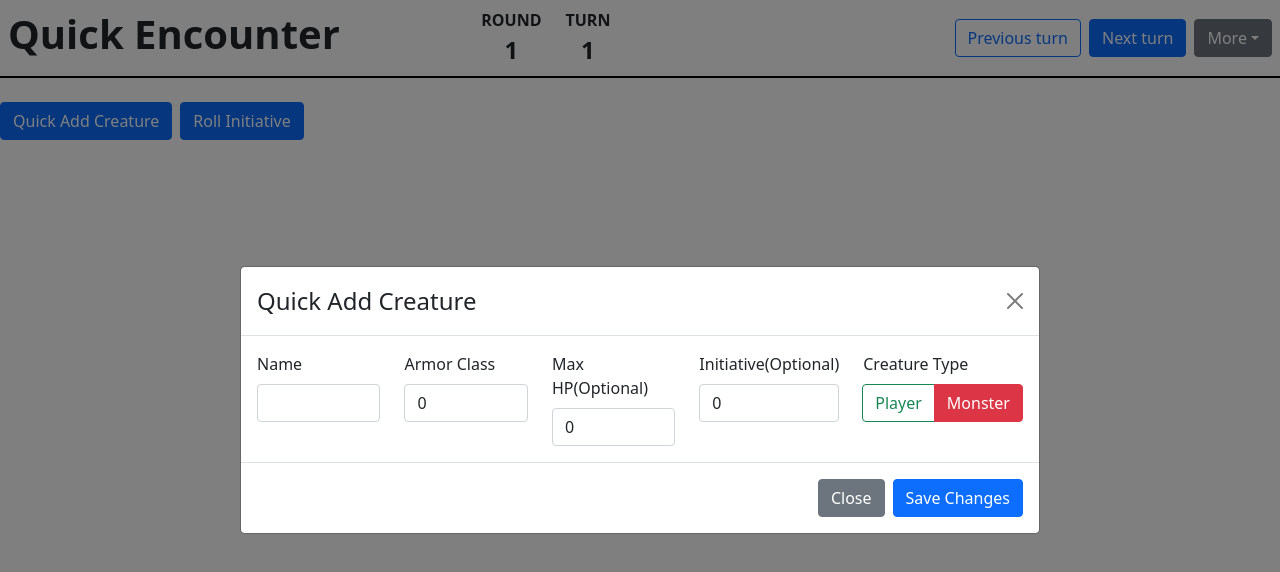
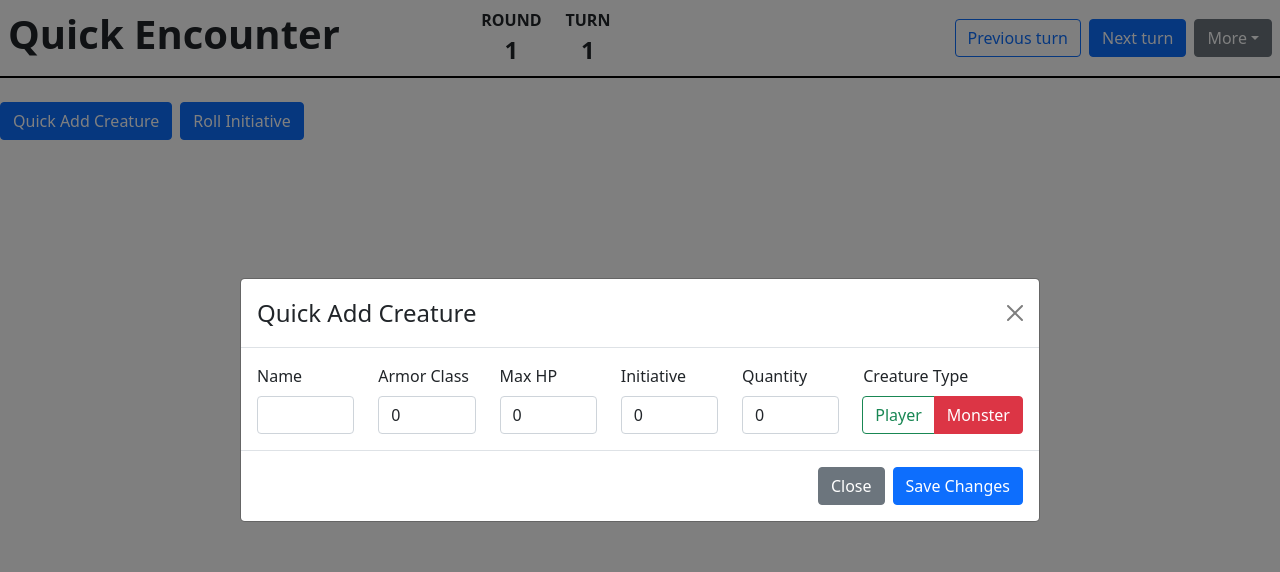
Before and after one commit to mspoehr/dnd-combat-tracker, a React (Create React App) app: page /encounters/quick/run in a window 1280 px wide. Both pictures are taken after a click on the button "Quick Add Creature". Shown: the top 572 px of the page. Built offline with nearby package versions, Linux system fonts and the light colour scheme.

Commit message:
Add multiple creatures from quick add

```diff
--- a/src/pages/RunEncounter/QuickAddModal.tsx
+++ b/src/pages/RunEncounter/QuickAddModal.tsx
@@ -15,7 +15,9 @@ import {
   selectEditingMode,
   selectEditIndex,
   selectType,
-  changeType
+  changeType,
+  changeQuantity,
+  selectQuantity
 } from "../../redux/initiative-tracker/quickAddSlice";
 import { CreatureType } from "../../redux/models";
 import { useAppDispatch, useAppSelector } from "../../redux/store";
@@ -28,6 +30,7 @@ const QuickAddModal: React.FunctionComponent = () => {
   const editMode = useAppSelector(selectEditingMode);
   const editIndex = useAppSelector(selectEditIndex);
   const type = useAppSelector(selectType);
+  const quantity = useAppSelector(selectQuantity);
   const dispatch = useAppDispatch();
   const radios = [
     { name: "Player", value: "player" },
@@ -44,7 +47,7 @@ const QuickAddModal: React.FunctionComponent = () => {
     };
 
     if (!editMode) {
-      dispatch(addCreature(creature));
+      dispatch(addCreature({ creature, quantity }));
     } else {
       dispatch(editCreature({ index: editIndex, creature }));
     }
@@ -85,7 +88,7 @@ const QuickAddModal: React.FunctionComponent = () => {
             </Col>
             <Col>
               <Form.Group className="mv-3" controlId="exampleForm.ControlTextArea1">
-                <Form.Label>Max HP(Optional)</Form.Label>
+                <Form.Label>Max HP</Form.Label>
                 <Form.Control
                   value={maxHp}
                   onChange={(e) => {
@@ -97,7 +100,7 @@ const QuickAddModal: React.FunctionComponent = () => {
             </Col>
             <Col>
               <Form.Group className="mv-3" controlId="exampleForm.ControlTextArea1">
-                <Form.Label>Initiative(Optional)</Form.Label>
+                <Form.Label>Initiative</Form.Label>
                 <Form.Control
                   value={initiative}
                   onChange={(e) => {
@@ -107,6 +110,21 @@ const QuickAddModal: React.FunctionComponent = () => {
                 ></Form.Control>
               </Form.Group>
             </Col>
+            {!editMode && (
+              <Col>
+                <Form.Group className="mv-3" controlId="exampleForm.ControlTextArea1">
+                  <Form.Label>Quantity</Form.Label>
+                  <Form.Control
+                    value={quantity}
+                    onChange={(e) => {
+                      dispatch(changeQuantity(Number(e.target.value)));
+                    }}
+                    type="text"
+                  ></Form.Control>
+                </Form.Group>
+              </Col>
+            )}
+
             <Col>
               <Form.Group className="mv-3" controlId="exampleForm.ControlTextArea1">
                 <Form.Label>Creature Type</Form.Label>
--- a/src/redux/initiative-tracker/initiativeTrackerSlice.ts
+++ b/src/redux/initiative-tracker/initiativeTrackerSlice.ts
@@ -53,11 +53,13 @@ export const initiativeTrackerSlice = createSlice({
   name: "initiativeTracker",
   initialState,
   reducers: {
-    addCreature: (state, action: PayloadAction<InitiativeCreatureExternal>) => {
+    addCreature: (state, action: PayloadAction<{ creature: InitiativeCreatureExternal; quantity: number }>) => {
       const currentTurnUuid = state.creatures[state.currentTurn]?.uuid;
 
-      const creature: InitiativeCreature = { order: 0, uuid: uuidv4(), ...action.payload };
-      state.creatures.push(creature);
+      const creature: InitiativeCreature = { order: 0, uuid: uuidv4(), ...action.payload.creature };
+      for (let i = 0; i < action.payload.quantity; i++) {
+        state.creatures.push(creature);
+      }
       sortInitiativeCreatures(state.creatures);
 
       // If combat has started, preserve the turn of the creature whose turn it currently is
--- a/src/redux/initiative-tracker/quickAddSlice.ts
+++ b/src/redux/initiative-tracker/quickAddSlice.ts
@@ -9,6 +9,7 @@ const initialState = {
   maxHp: 0,
   initiative: 0,
   type: "monster" as CreatureType,
+  quantity: 0,
   modalOpen: false,
   editingMode: false,
   editIndex: 0
@@ -42,6 +43,12 @@ export const quickAddSlice = createSlice({
     changeType: (state, action: PayloadAction<CreatureType>) => {
       state.type = action.payload;
     },
+    changeQuantity: (state, action: PayloadAction<number>) => {
+      if (isNaN(action.payload)) {
+        return;
+      }
+      state.quantity = action.payload;
+    },
     open: (state) => {
       state.modalOpen = true;
     },
@@ -59,7 +66,7 @@ export const quickAddSlice = createSlice({
   }
 });
 
-export const { changeName, changeAc, changeMaxHp, changeInitiative, open, close, edit, changeType } =
+export const { changeName, changeAc, changeMaxHp, changeInitiative, changeQuantity, open, close, edit, changeType } =
   quickAddSlice.actions;
 export const selectName = (state: RootState): string => state.quickAdd.name;
 export const selectAc = (state: RootState): number => state.quickAdd.ac;
@@ -69,5 +76,6 @@ export const selectOpen = (state: RootState): boolean => state.quickAdd.modalOpe
 export const selectEditingMode = (state: RootState): boolean => state.quickAdd.editingMode;
 export const selectEditIndex = (state: RootState): number => state.quickAdd.editIndex;
 export const selectType = (state: RootState): CreatureType => state.quickAdd.type;
+export const selectQuantity = (state: RootState): number => state.quickAdd.quantity;
 
 export default quickAddSlice.reducer;
```
